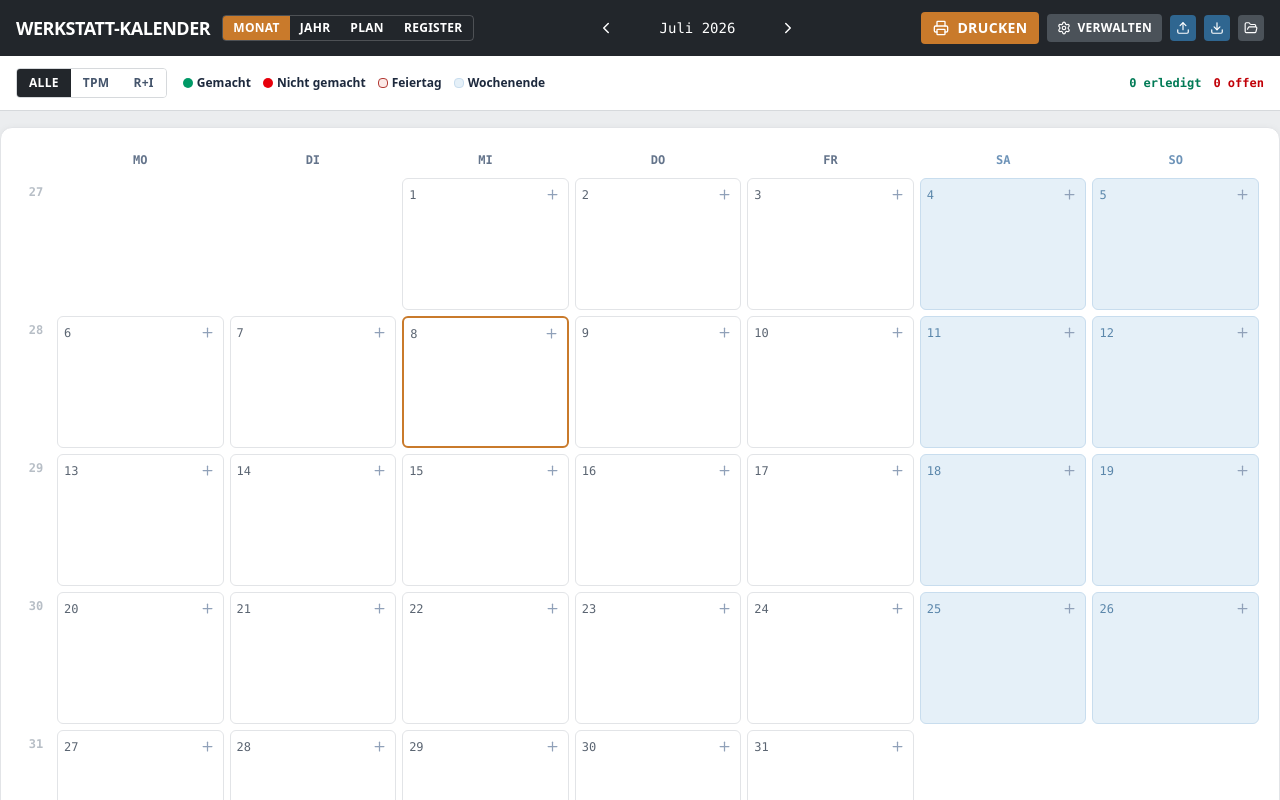
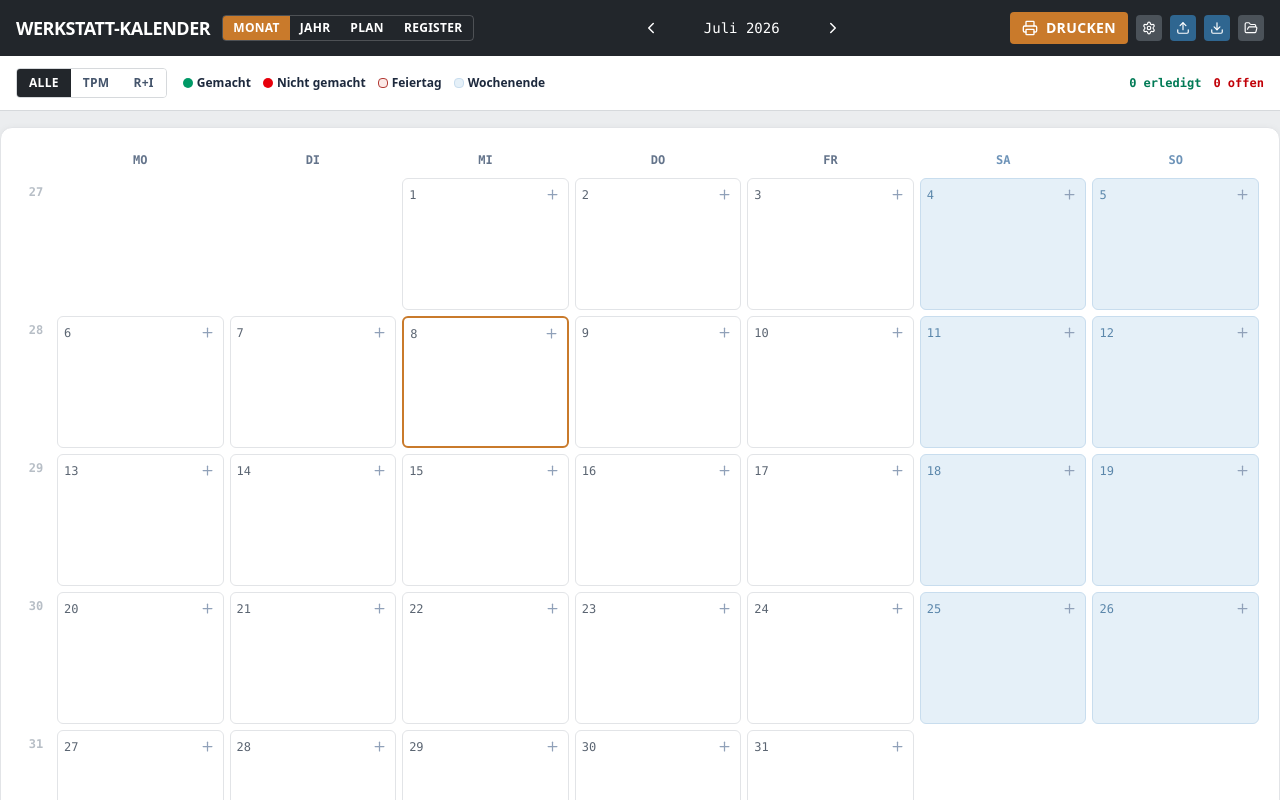
Before and after one commit to ciraciroberto90-debug/WerkstattKalender, a React (Vite) app in the folder app/: page / in a window 1280 px wide. Shown: the top 800 px of the page. Built offline with nearby package versions, Linux system fonts and the light colour scheme.

Commit message:
Verwalten-Knopf nur noch als Zahnrad-Symbol
Co-Authored-By: Claude Fable 5 <noreply@anthropic.com>
Claude-Session: https://claude.ai/code/session_013FvHAzKnVxsS6sxogbUpEx

```diff
--- a/app/src/WerkstattKalender.jsx
+++ b/app/src/WerkstattKalender.jsx
@@ -1411,10 +1411,12 @@ function App() {
           </button>
           <button
             onClick={openSettings}
-            className="flex items-center gap-1.5 text-white px-2.5 py-1.5 rounded font-bold text-xs uppercase tracking-wide hover:opacity-90 transition-opacity"
+            className="flex items-center text-white p-1.5 rounded hover:opacity-90 transition-opacity"
             style={{ backgroundColor: "#4B5259" }}
+            title="Anlagen & R+I-Punkte verwalten"
+            aria-label="Verwalten"
           >
-            <Settings size={14} /> Verwalten
+            <Settings size={14} />
           </button>
           <button
             onClick={() => fileInputRef.current && fileInputRef.current.click()}
```
Also changed, not shown: 1 other file (tests, documents, lock files or other folders).
